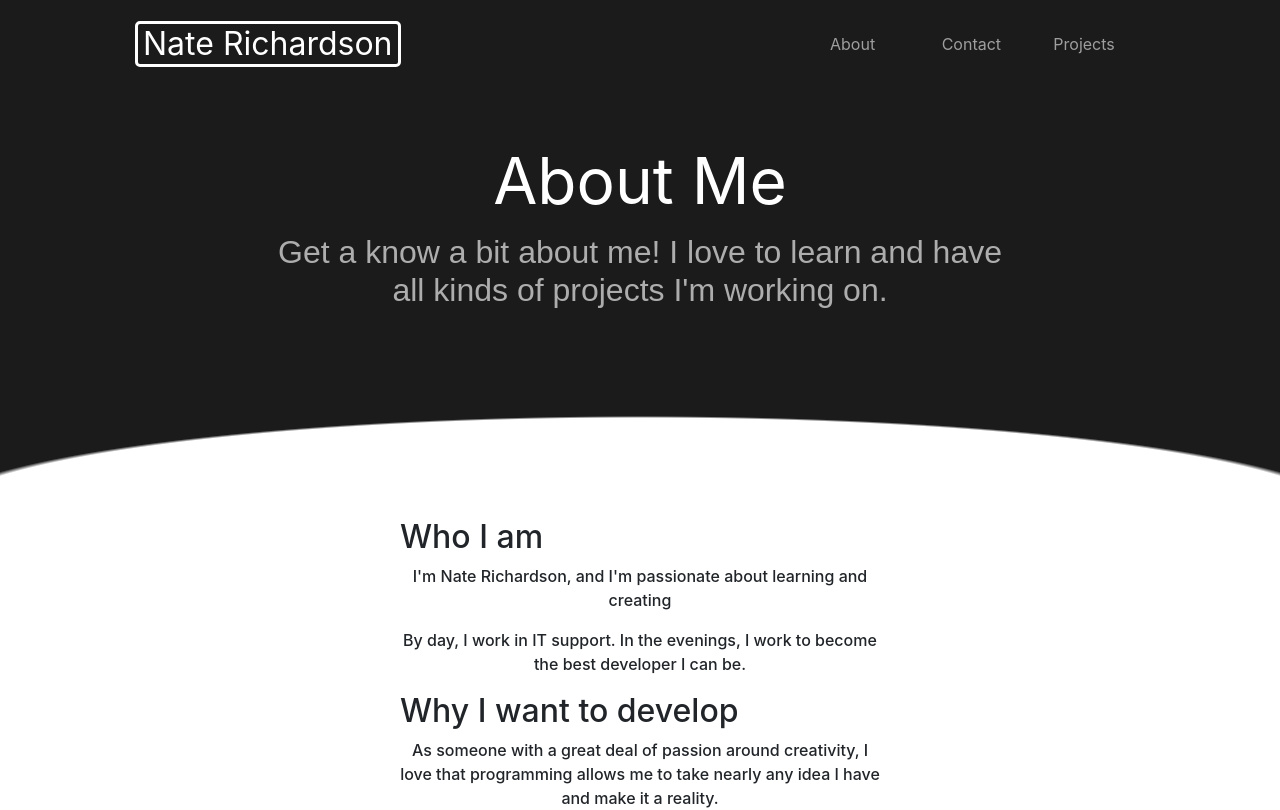
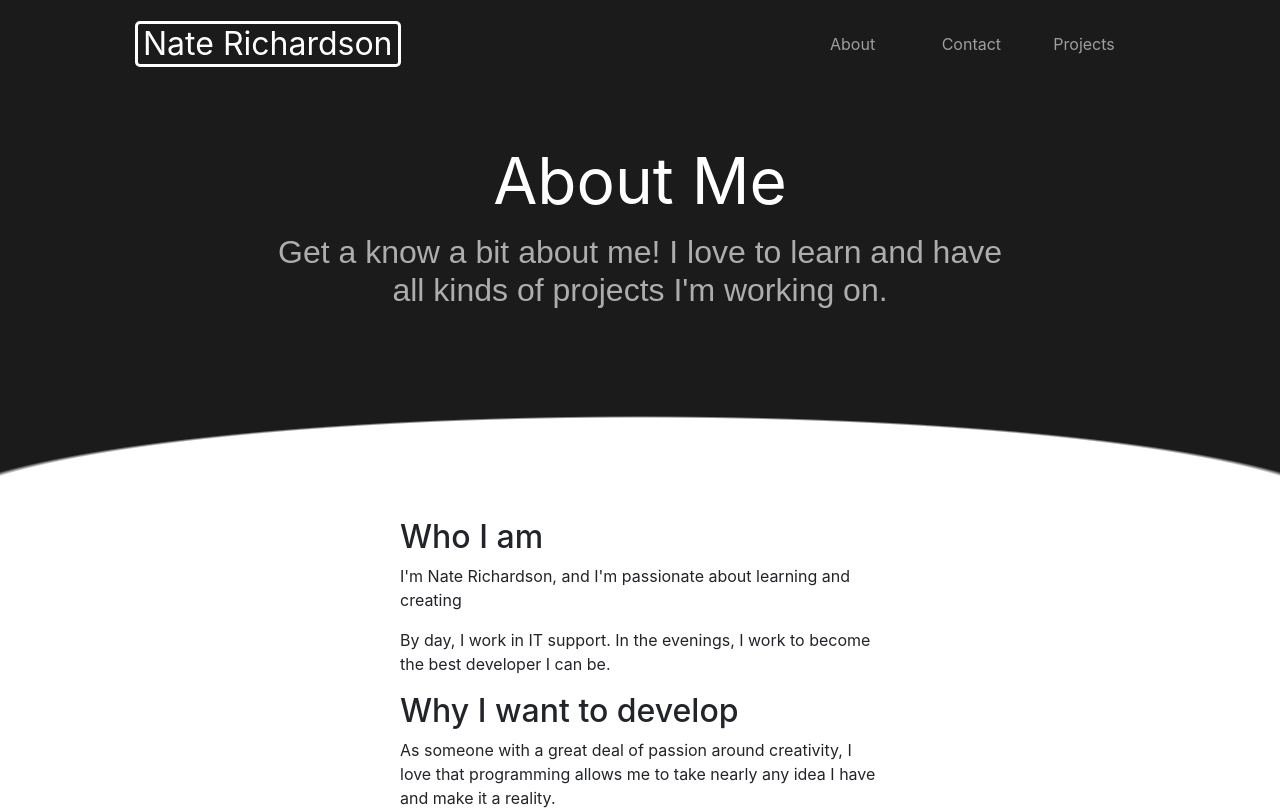
Before and after one commit to NateRich21/Portfolio-1, a React (Create React App) app: page /about in a window 1280 px wide. Shown: the top 810 px of the page. Built offline with nearby package versions, Linux system fonts and the light colour scheme.

Commit message:
site is now hosted on firebase, need to get a custom domain so I can work out the smtp stuff. Also, I'm going to delete build and re-build then re-deploy to fix a css issue. THIS IS THE COMMIT to come back to if that breaks something.

```diff
--- a/package.json
+++ b/package.json
@@ -8,6 +8,7 @@
     "@testing-library/user-event": "^7.1.2",
     "bootstrap": "^4.4.1",
     "bootstrap-react": "^0.3.1",
+    "firebase-tools": "^7.13.0",
     "mdbreact": "^4.25.1",
     "react": "^16.12.0",
     "react-bootstrap": "^1.0.0-beta.16",
--- a/src/Components/Pages/About/About.js
+++ b/src/Components/Pages/About/About.js
@@ -16,10 +16,10 @@ class About extends React.Component {
 
             <div className='about-page-container'>
                 <div className='about-page'>
-                    <h2>Who I am</h2>
+                    <h2 className='content-lg'>Who I am</h2>
                     <p className='content-sm'> I'm Nate Richardson, and I'm passionate about learning and creating</p>
                     <p className='content-sm'>By day, I work in IT support. In the evenings, I work to become the best developer I can be.</p>
-                    <h2>Why I want to develop</h2>
+                    <h2 className='content-lg'>Why I want to develop</h2>
                     <p className="content-sm">As someone with a great deal of passion around creativity, I love that programming allows me to take nearly any idea I have and make it a reality.</p>
                     <p className='content-sm'>In addition to what it allows me to accomplish, I enjoy the process as a whole. I love problem solving, so of course I love to code. </p>
                     <h2 className='content-lg'>What I know</h2>
--- a/src/Components/VisualComponents/ContactForm/ContactForm.css
+++ b/src/Components/VisualComponents/ContactForm/ContactForm.css
@@ -5,7 +5,7 @@
     max-width: 420px;
     margin: 0 auto;
 }
-p {
+.ContactForm p {
     text-align: center;
     font-weight: 500;
 }
```
Also changed, not shown: firebase.json (added), 2 other files (tests, documents, lock files or other folders).
